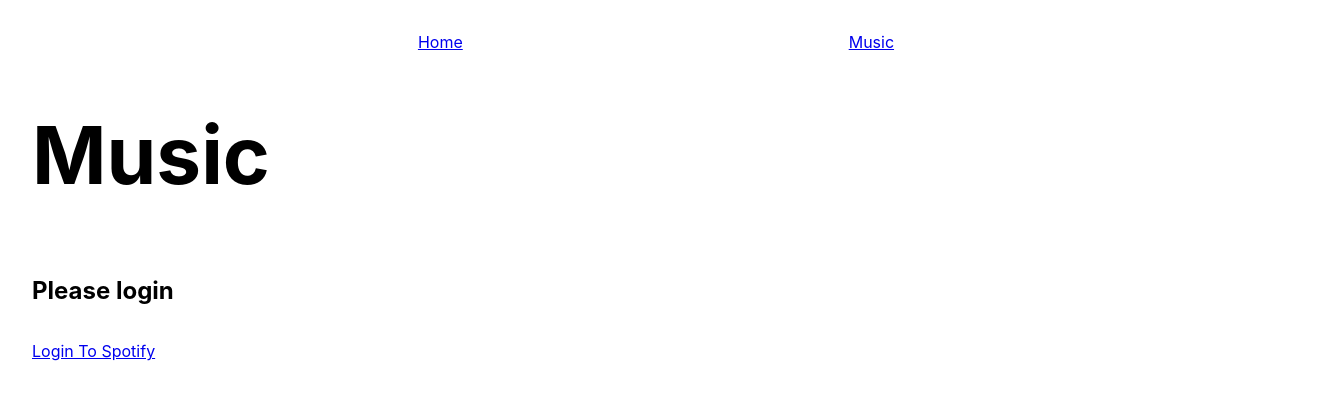
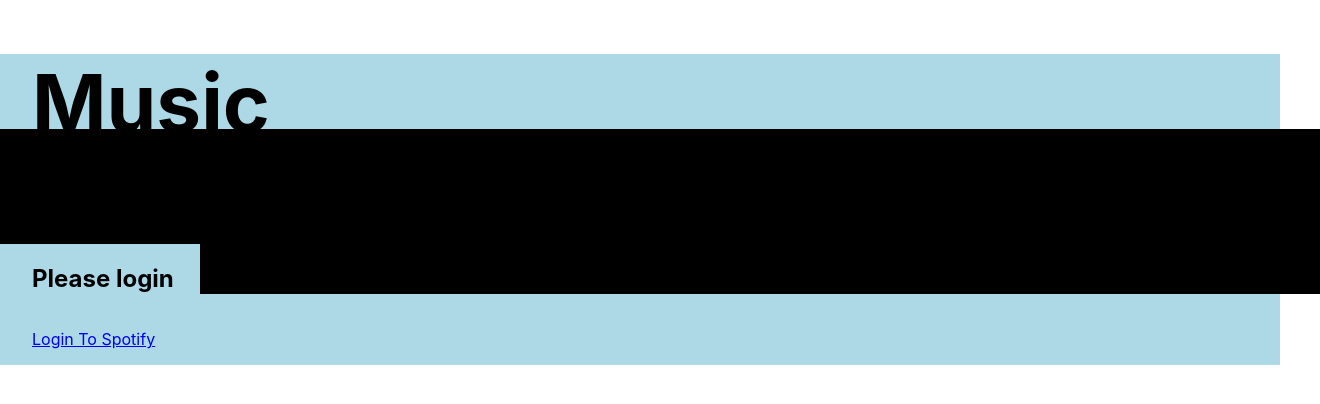
Before and after one commit to nforman91/music_experiment, a React (Create React App) app: page /music in a window 1280 px wide. Shown: the top 404 px of the page, 1320 px wide, since content can reach past the window. Built offline with nearby package versions, Linux system fonts and the light colour scheme.

Commit message:
Implementing music player functionality

```diff
--- a/src/App.js
+++ b/src/App.js
@@ -4,6 +4,7 @@ import { BrowserRouter as Router, Routes, Route } from 'react-router-dom';
 import Nav from './components/Nav';
 import Home from './components/Home';
 import Music from './components/Music';
+import MusicPlayer from './components/MusicPlayer';
 import axios from 'axios';
 import styled from 'styled-components';
 
@@ -61,14 +62,15 @@ function App() {
   };
 
   return (
-    <div>
+    <StyledApp>
       <Router>
-        <Nav/>
+        {/* <Nav/> */}
         <Routes>
           <Route exact path="/" element={<Home/>} />
           <Route path="/music" element={<Music/>} />
         </Routes>
       </Router>
+      <MusicPlayer/>
       <StyledArtists>
         <StyledSearch>
         {token ?
@@ -86,9 +88,13 @@ function App() {
         </StyledLogged>
         {renderArtists()}
       </StyledArtists>
-    </div>
+    </StyledApp>
   );
 }
+
+const StyledApp = styled.div`
+  background-color: lightblue;
+`;
 
 const StyledArtists = styled.div`
       display: flex;
--- /dev/null
+++ b/src/components/MusicPlayer/Content.js
@@ -0,0 +1,18 @@
+import React from 'react';
+import styled from 'styled-components';
+
+const Content = ({children}) => {
+    return (
+        <StyledContent>
+            {children}
+        </StyledContent>
+    )
+}
+
+const StyledContent = styled.div`
+    width: calc(100% - 20px);
+    padding: 20px;
+    background: black;
+`;
+
+export default Content;
--- /dev/null
+++ b/src/components/MusicPlayer/Playbar.js
@@ -0,0 +1,23 @@
+import React from 'react';
+import styled from 'styled-components';
+
+const Playbar = ({children}) => {
+    return (
+        <StyledPlaybar>
+            {children}
+        </StyledPlaybar>
+    )
+}
+
+const StyledPlaybar = styled.div`
+    position: absolute;
+    bottom: 0;
+    left: 0;
+    width: 100%;
+    height: 75px;
+    background: black;
+    z-index: 99;
+    padding: 20px;
+`;
+
+export default Playbar;
--- /dev/null
+++ b/src/components/MusicPlayer/Sidebar.js
@@ -0,0 +1,19 @@
+import React from 'react';
+import styled from 'styled-components';
+
+const Sidebar = ({ children }) => {
+    return (
+        <StyledSidebar>
+            {children}
+        </StyledSidebar>
+    )
+}
+
+const StyledSidebar = styled.div`
+    width: 200px;
+    height: 100%;
+    background-color: black;
+    padding: 20px;
+`;
+
+export default Sidebar;
--- /dev/null
+++ b/src/components/MusicPlayer/Topbar.js
@@ -0,0 +1,22 @@
+import React from 'react';
+import styled from 'styled-components';
+
+const Topbar = ({ children }) => {
+    return (
+        <StyledTopbar>
+            {children}
+        </StyledTopbar>
+    )
+}
+
+const StyledTopbar = styled.div`
+    position: absolute;
+    top: 0;
+    left: 200px;
+    width: calc(100% - 200px);
+    height: 50px;
+    background: black;
+    padding: 20px;
+`;
+
+export default Topbar;
--- /dev/null
+++ b/src/components/MusicPlayer/index.js
@@ -0,0 +1,27 @@
+import React from 'react';
+import styled from 'styled-components';
+import Content from './Content';
+import Topbar from './Topbar';
+import Sidebar from './Sidebar';
+import Playbar from './Playbar';
+
+const MusicPlayer = () => {
+    return (
+        <StyledMusicPlayer>
+            <Topbar/>
+            <Sidebar/>
+            <Content/>
+            <Playbar/>
+        </StyledMusicPlayer>
+    )
+}
+
+const StyledMusicPlayer = styled.div`
+    height: 100%;
+    width: 100%;
+    display: flex;
+    position: relative;
+    color: white;
+`;
+
+export default MusicPlayer;
```
